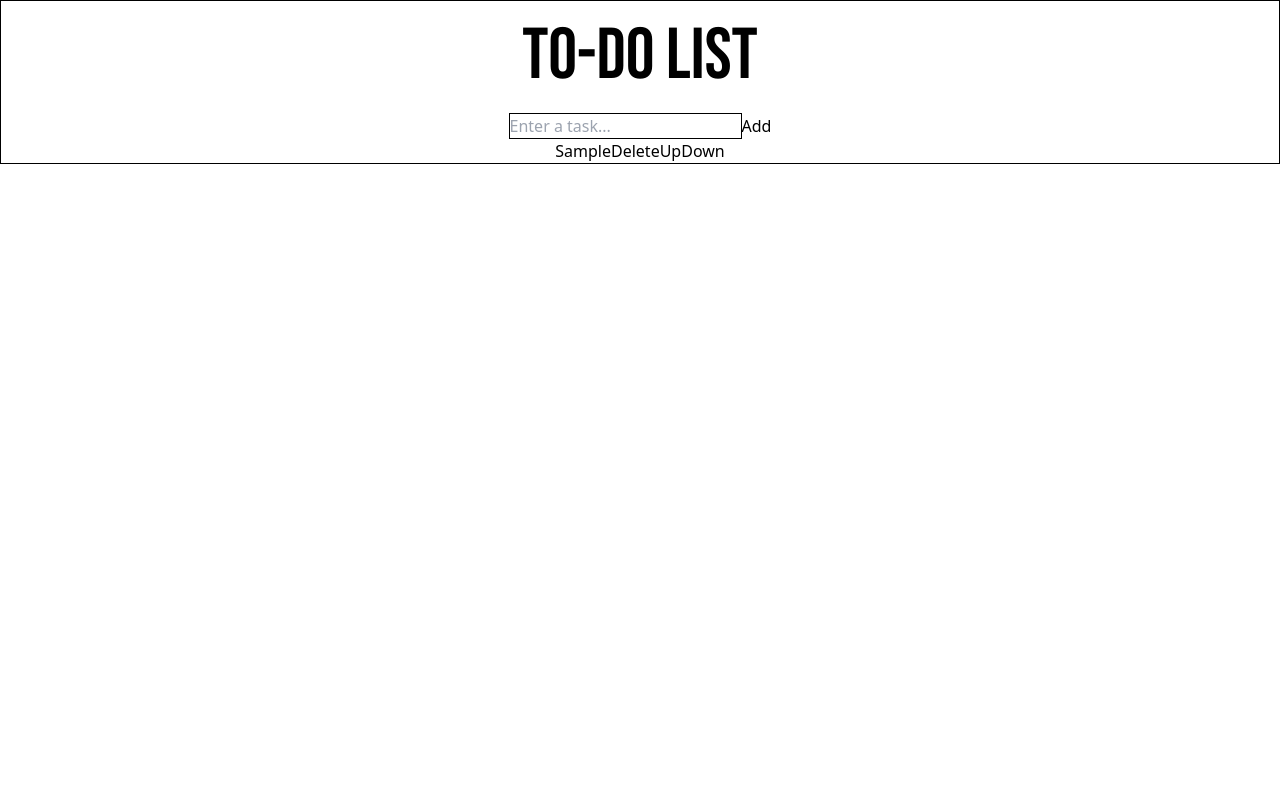
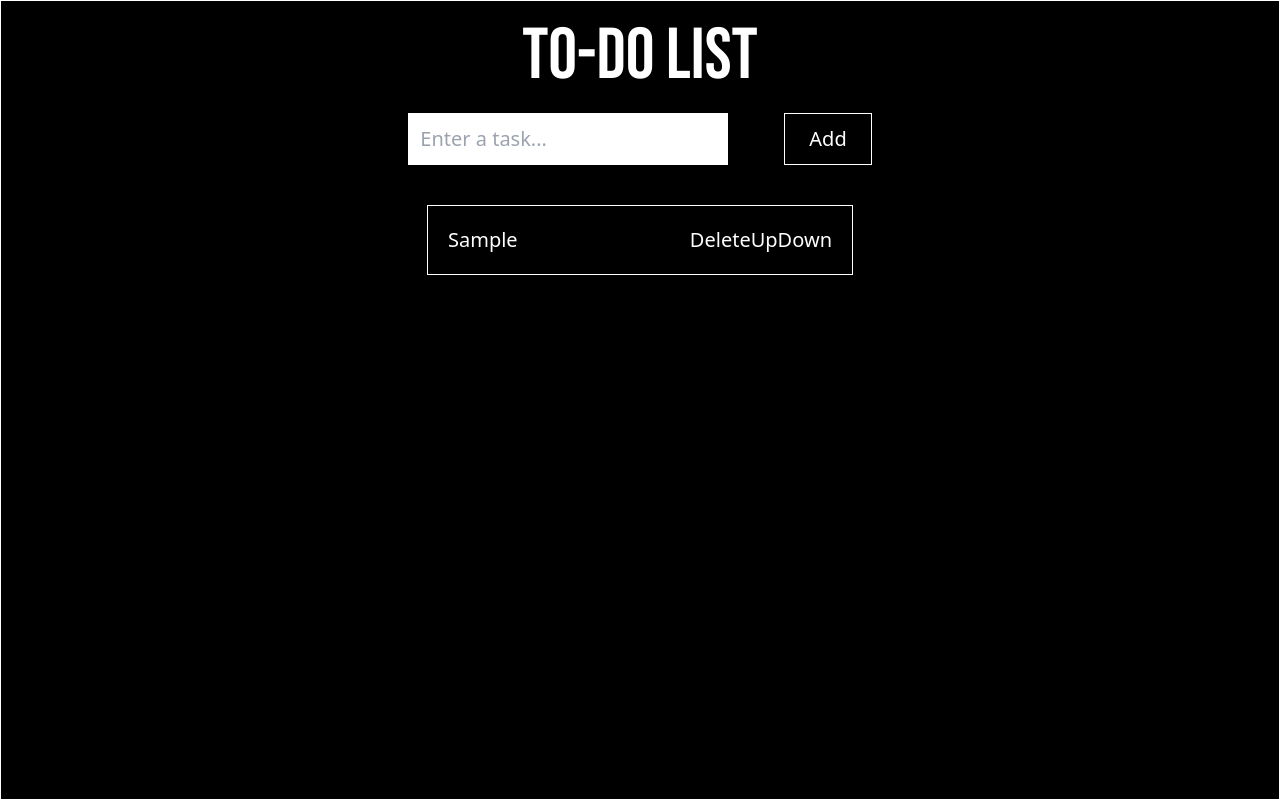
Before and after one commit to LucaBruno170/todo-list, a React (Vite) app: page / in a window 1280 px wide. Both pictures are taken after typing "Sample" into the empty fields and a click on the button "Add". Built offline with nearby package versions, Linux system fonts and the light colour scheme.

Commit message:
Agregando estilos

```diff
--- a/src/ToDoList.jsx
+++ b/src/ToDoList.jsx
@@ -42,27 +42,39 @@ function ToDoList() {
     }
   }
   return (
-    <div className="flex flex-col items-center border border-black">
-      <h1 className="uppercase py-5 font-bebas text-7xl">To-Do List</h1>
+    <div className="flex flex-col items-center bg-black w-full h-screen border border-white">
+      <h1 className="uppercase py-5 font-bebas text-7xl text-white">
+        To-Do List
+      </h1>
 
-      <div>
+      <div className="flex w-1/4 justify-center gap-14">
         <input
           type="text"
           placeholder="Enter a task..."
           value={newtask}
           onChange={handleInputChange}
-          className="border border-black"
+          className="p-3 text-xl"
         />
-        <button onClick={addTask}>Add</button>
+        <button
+          onClick={addTask}
+          className="text-white text-xl border border-white px-6"
+        >
+          Add
+        </button>
       </div>
 
-      <ol>
+      <ol className="w-1/3 my-10">
         {tasks.map((task, index) => (
-          <li key={index}>
+          <li
+            key={index}
+            className="text-white text-xl border border-white flex justify-between p-5"
+          >
             <span>{task}</span>
-            <button onClick={() => deleteTask(index)}>Delete</button>
-            <button onClick={() => moveTaskUp(index)}>Up</button>
-            <button onClick={() => moveTaskDown(index)}>Down</button>
+            <div>
+              <button onClick={() => deleteTask(index)}>Delete</button>
+              <button onClick={() => moveTaskUp(index)}>Up</button>
+              <button onClick={() => moveTaskDown(index)}>Down</button>
+            </div>
           </li>
         ))}
       </ol>
--- a/src/index.css
+++ b/src/index.css
@@ -554,8 +554,100 @@ video {
   display: none;
 }
 
+.my-5 {
+  margin-top: 1.25rem;
+  margin-bottom: 1.25rem;
+}
+
+.my-7 {
+  margin-top: 1.75rem;
+  margin-bottom: 1.75rem;
+}
+
+.my-9 {
+  margin-top: 2.25rem;
+  margin-bottom: 2.25rem;
+}
+
+.my-10 {
+  margin-top: 2.5rem;
+  margin-bottom: 2.5rem;
+}
+
 .flex {
   display: flex;
+}
+
+.h-full {
+  height: 100%;
+}
+
+.h-screen {
+  height: 100vh;
+}
+
+.w-1\/4 {
+  width: 25%;
+}
+
+.w-full {
+  width: 100%;
+}
+
+.w-1\/3 {
+  width: 33.333333%;
+}
+
+.w-screen {
+  width: 100vw;
+}
+
+.w-1\/2 {
+  width: 50%;
+}
+
+.w-10 {
+  width: 2.5rem;
+}
+
+.w-20 {
+  width: 5rem;
+}
+
+.w-auto {
+  width: auto;
+}
+
+.w-60 {
+  width: 15rem;
+}
+
+.max-w-full {
+  max-width: 100%;
+}
+
+.flex-grow {
+  flex-grow: 1;
+}
+
+.basis-1\/2 {
+  flex-basis: 50%;
+}
+
+.basis-5 {
+  flex-basis: 1.25rem;
+}
+
+.basis-2 {
+  flex-basis: 0.5rem;
+}
+
+.basis-3 {
+  flex-basis: 0.75rem;
+}
+
+.basis-1 {
+  flex-basis: 0.25rem;
 }
 
 .flex-col {
@@ -566,13 +658,68 @@ video {
   align-items: center;
 }
 
+.justify-center {
+  justify-content: center;
+}
+
+.justify-between {
+  justify-content: space-between;
+}
+
+.justify-around {
+  justify-content: space-around;
+}
+
+.justify-evenly {
+  justify-content: space-evenly;
+}
+
+.gap-14 {
+  gap: 3.5rem;
+}
+
+.gap-10 {
+  gap: 2.5rem;
+}
+
+.gap-5 {
+  gap: 1.25rem;
+}
+
+.gap-x-1 {
+  -moz-column-gap: 0.25rem;
+       column-gap: 0.25rem;
+}
+
+.gap-x-5 {
+  -moz-column-gap: 1.25rem;
+       column-gap: 1.25rem;
+}
+
 .border {
   border-width: 1px;
 }
 
-.border-black {
+.border-white {
   --tw-border-opacity: 1;
-  border-color: rgb(0 0 0 / var(--tw-border-opacity, 1));
+  border-color: rgb(255 255 255 / var(--tw-border-opacity, 1));
+}
+
+.bg-black {
+  --tw-bg-opacity: 1;
+  background-color: rgb(0 0 0 / var(--tw-bg-opacity, 1));
+}
+
+.p-3 {
+  padding: 0.75rem;
+}
+
+.p-2 {
+  padding: 0.5rem;
+}
+
+.p-5 {
+  padding: 1.25rem;
 }
 
 .py-5 {
@@ -580,18 +727,28 @@ video {
   padding-bottom: 1.25rem;
 }
 
+.px-3 {
+  padding-left: 0.75rem;
+  padding-right: 0.75rem;
+}
+
+.px-4 {
+  padding-left: 1rem;
+  padding-right: 1rem;
+}
+
+.px-5 {
+  padding-left: 1.25rem;
+  padding-right: 1.25rem;
+}
+
+.px-6 {
+  padding-left: 1.5rem;
+  padding-right: 1.5rem;
+}
+
 .font-bebas {
   font-family: Bebas Neue, sans-serif;
-}
-
-.text-2xl {
-  font-size: 1.5rem;
-  line-height: 2rem;
-}
-
-.text-5xl {
-  font-size: 3rem;
-  line-height: 1;
 }
 
 .text-7xl {
@@ -599,8 +756,18 @@ video {
   line-height: 1;
 }
 
+.text-xl {
+  font-size: 1.25rem;
+  line-height: 1.75rem;
+}
+
 .uppercase {
   text-transform: uppercase;
+}
+
+.text-white {
+  --tw-text-opacity: 1;
+  color: rgb(255 255 255 / var(--tw-text-opacity, 1));
 }
 
 .filter {
--- a/tailwind.config.js
+++ b/tailwind.config.js
@@ -1,6 +1,6 @@
 /** @type {import('tailwindcss').Config} */
 export default {
-  content: ["./src/*.jsx", "./*.{html}"],
+  content: ["./src/*.jsx", "./*.html"],
   theme: {
     extend: {
       fontFamily: {
```
